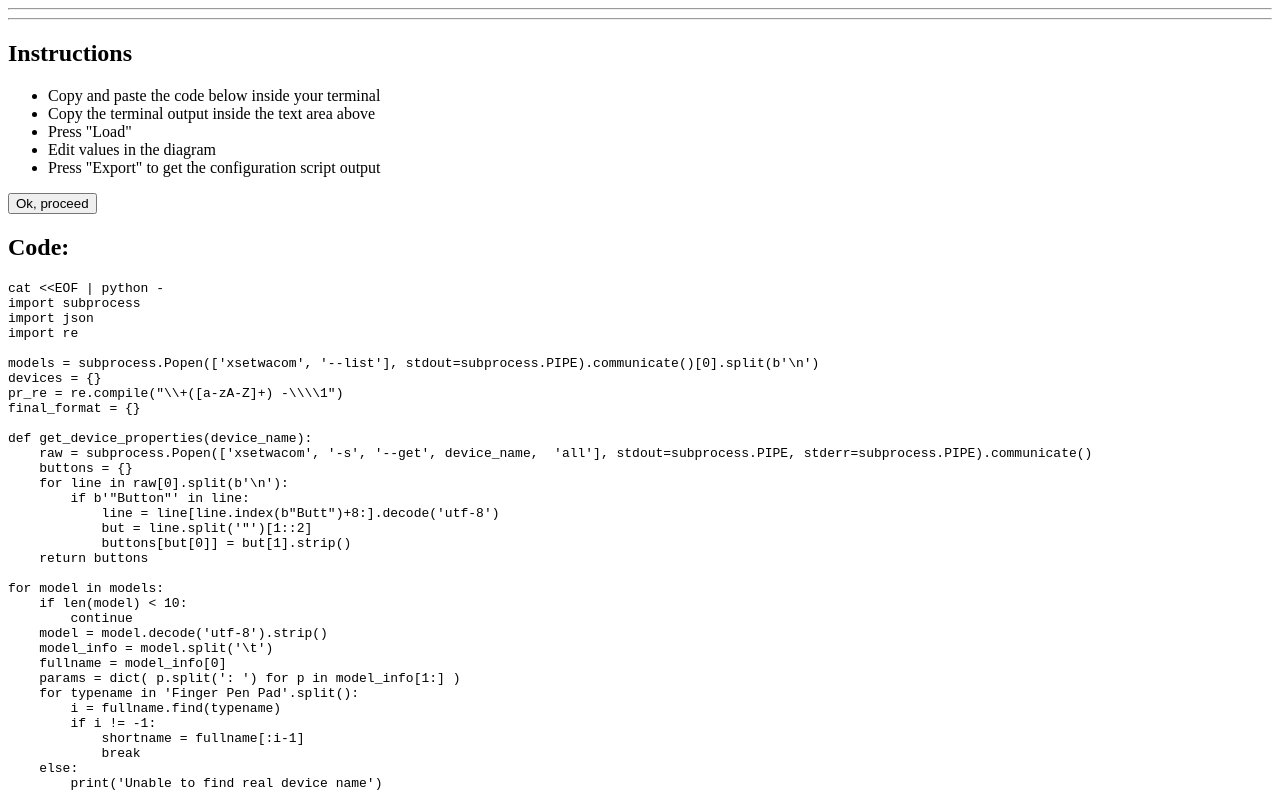
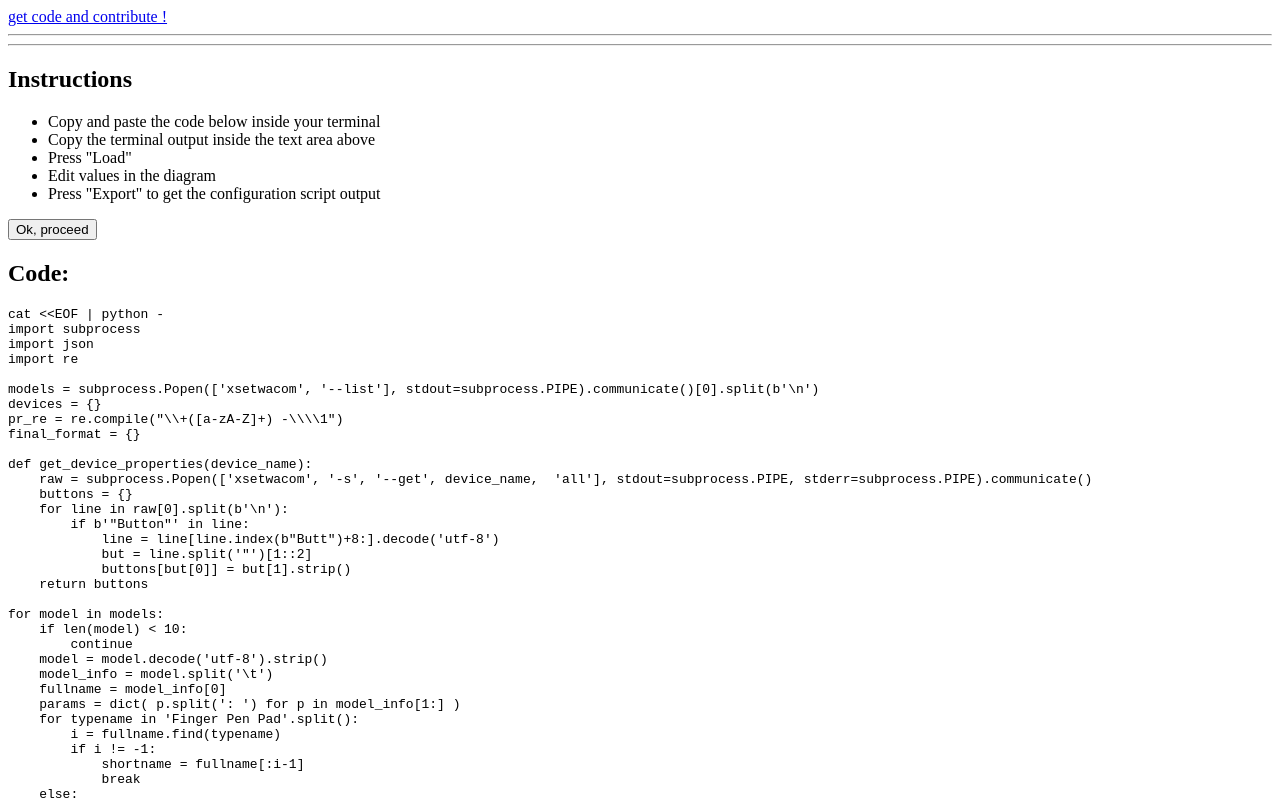
Before and after one commit to fdev31/wakey, a plain HTML site: page index.html in a window 1280 px wide. Shown: the top 800 px of the page. Drawn offline with Linux system fonts and the light colour scheme.

Commit message:
add link to sourcecode

```diff
--- a/index.html
+++ b/index.html
@@ -8,6 +8,7 @@
     </head>
     <body onresize="size_changed()">
         <header>
+            <a href="https://github.com/fdev31/wakey">get code and contribute !</a>
             <div class="helpgroup">
                 <div class="helpitem">
                     <h1>button <em>[number]</em></h1>
```
